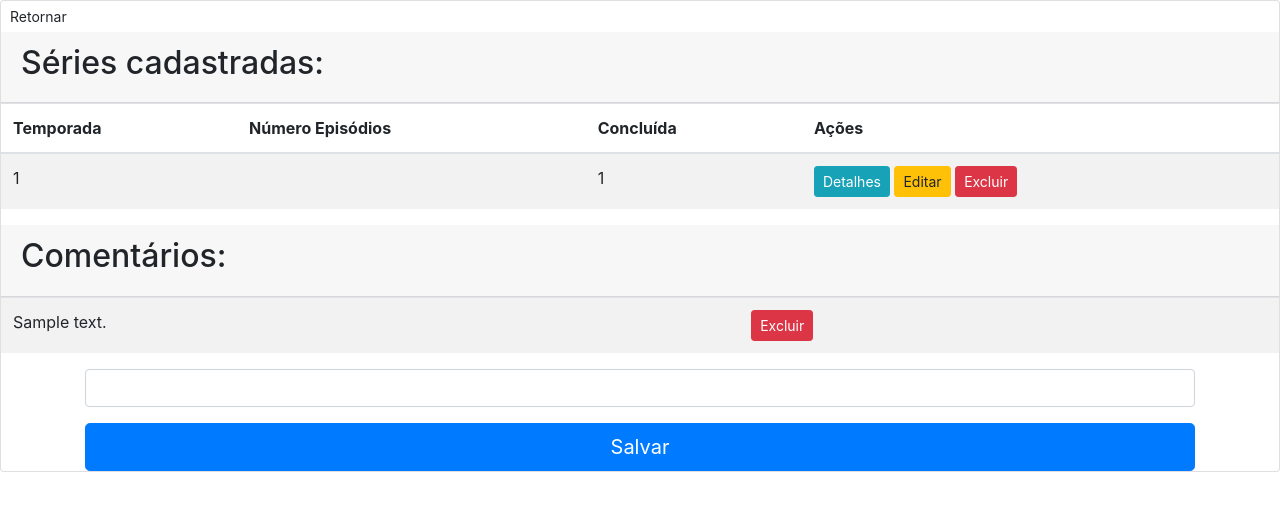
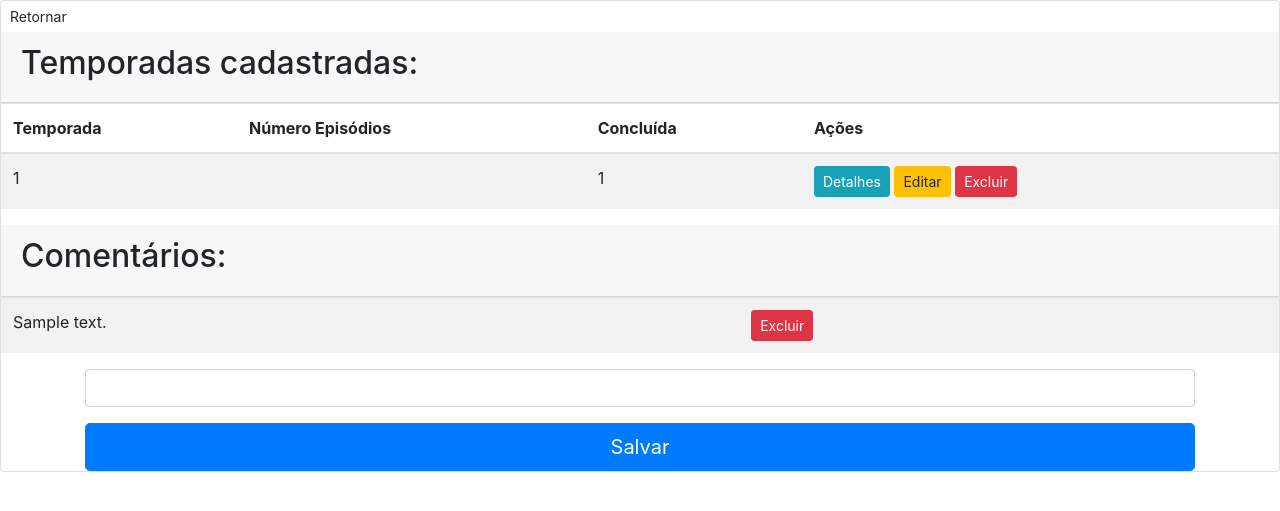
Before and after one commit to next-ep/next-ep, a Flask app: page /series/view/1 in a window 1280 px wide. Shown: the part 70-581 px from the top of the page. Run offline with Flask 2, Linux system fonts and the light colour scheme; a user stored in the database is signed in; tables that the repository leaves empty hold one stand-in row (values such as "Sample post"); some libraries are stand-ins or nearby versions.

Commit message:
Update details_serie.html

```diff
--- a/app/templates/details_serie.html
+++ b/app/templates/details_serie.html
@@ -14,7 +14,7 @@
     <div>
         <a href="{{url_for('series.get_series_by_user')}}" class="btn btn-sm" role="button">Retornar</a>
         <div class="card-header">
-            <h2>Séries cadastradas:</h2>
+            <h2>Temporadas cadastradas:</h2>
         </div>
         <form>
             <table class="table table-striped table-hover">
```
